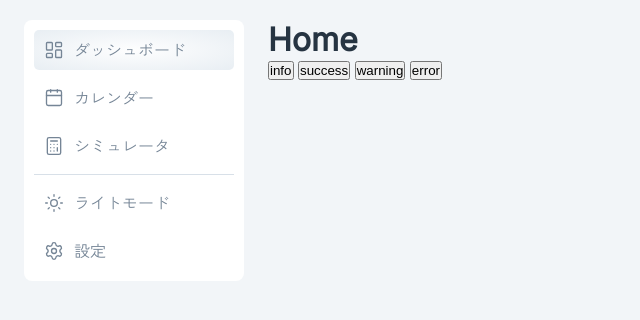
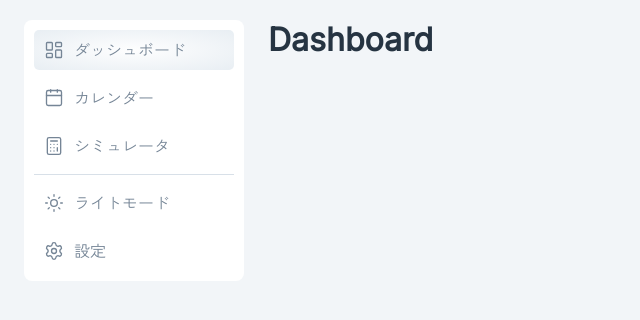
Before and after one commit to roka0430/heyvat, a Node project: template views/pages/index.njk in a window 1280 px wide. Shown: the part 58-378 px from the top of the page, without its empty margins (0-640 px from the left). Run offline with Node 20 templates, Linux system fonts and the light colour scheme; the template is opened without the code that fills it, so the values that code supplies are empty; some libraries are stand-ins or nearby versions.

Commit message:
feat: ダッシュボードページのIDを設定し、サイドバーの現在のページを更新

```diff
--- a/views/pages/index.njk
+++ b/views/pages/index.njk
@@ -1,6 +1,6 @@
 {% extends "layouts/base.njk" %}
 
-{% set pageId = "home" %}
+{% set pageId = "dashboard" %}
 
 {% block styles %}
 {% endblock %}
@@ -11,13 +11,7 @@
 
 {% block content %}
   <main class="app-main">
-    <h1>Home</h1>
-    <div x-data>
-      <button @click="$store.toast.show('aaa', 'info')">info</button>
-      <button @click="$store.toast.show('aaa', 'success')">success</button>
-      <button @click="$store.toast.show('aaa', 'warning')">warning</button>
-      <button @click="$store.toast.show('aaa', 'error')">error</button>
-    </div>
+    <h1>Dashboard</h1>
   </main>
 {% endblock %}
 
--- a/views/partials/sidebar.njk
+++ b/views/partials/sidebar.njk
@@ -2,7 +2,7 @@
   <div class="app-sidebar__list">
     <a
       href="/"
-      class="app-sidebar__item {{ 'current' if pageId == 'home' }}"
+      class="app-sidebar__item {{ 'current' if pageId == 'dashboard' }}"
       title="ダッシュボード">
       <span class="app-sidebar__logo">
         <svg
```
